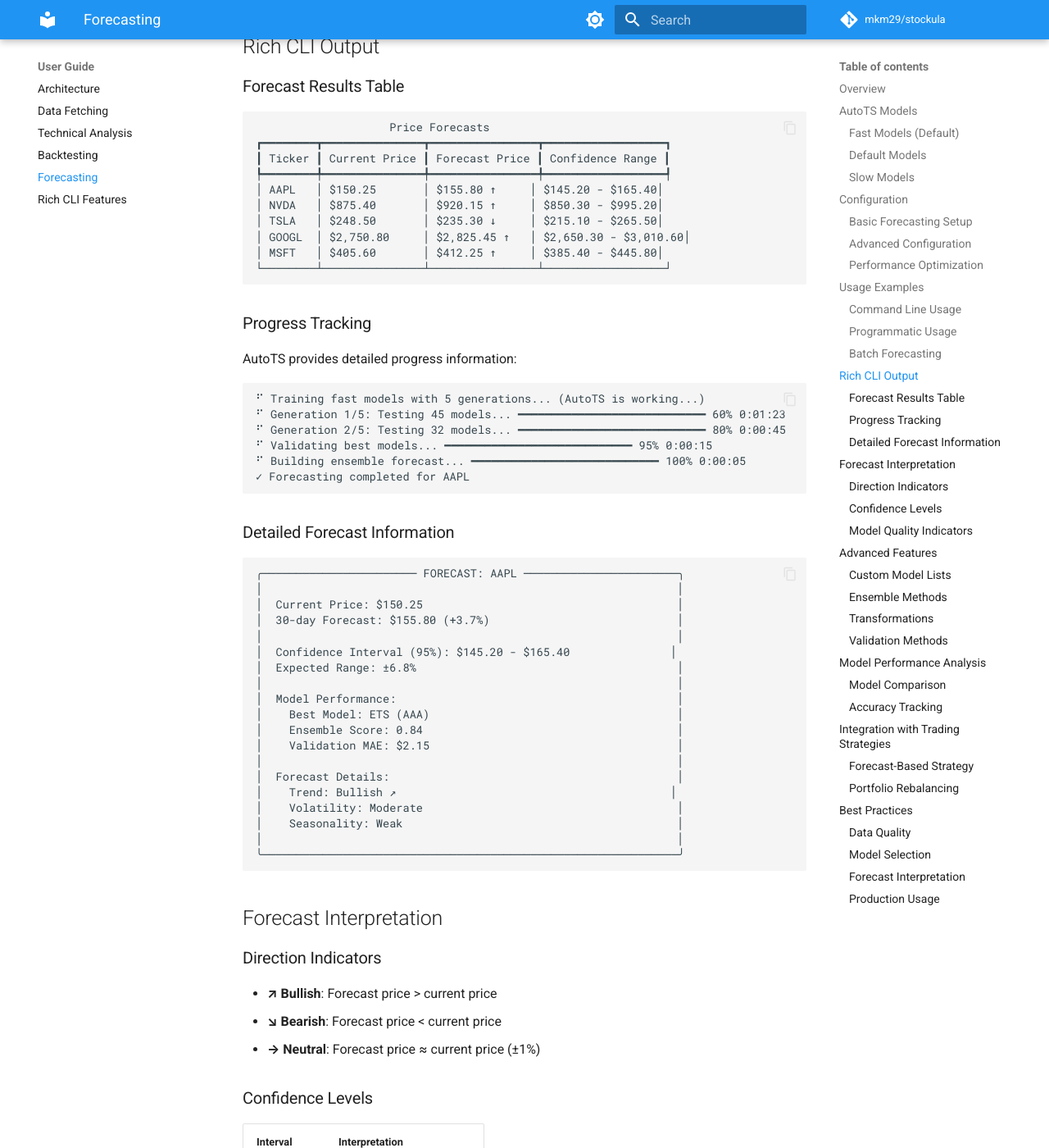
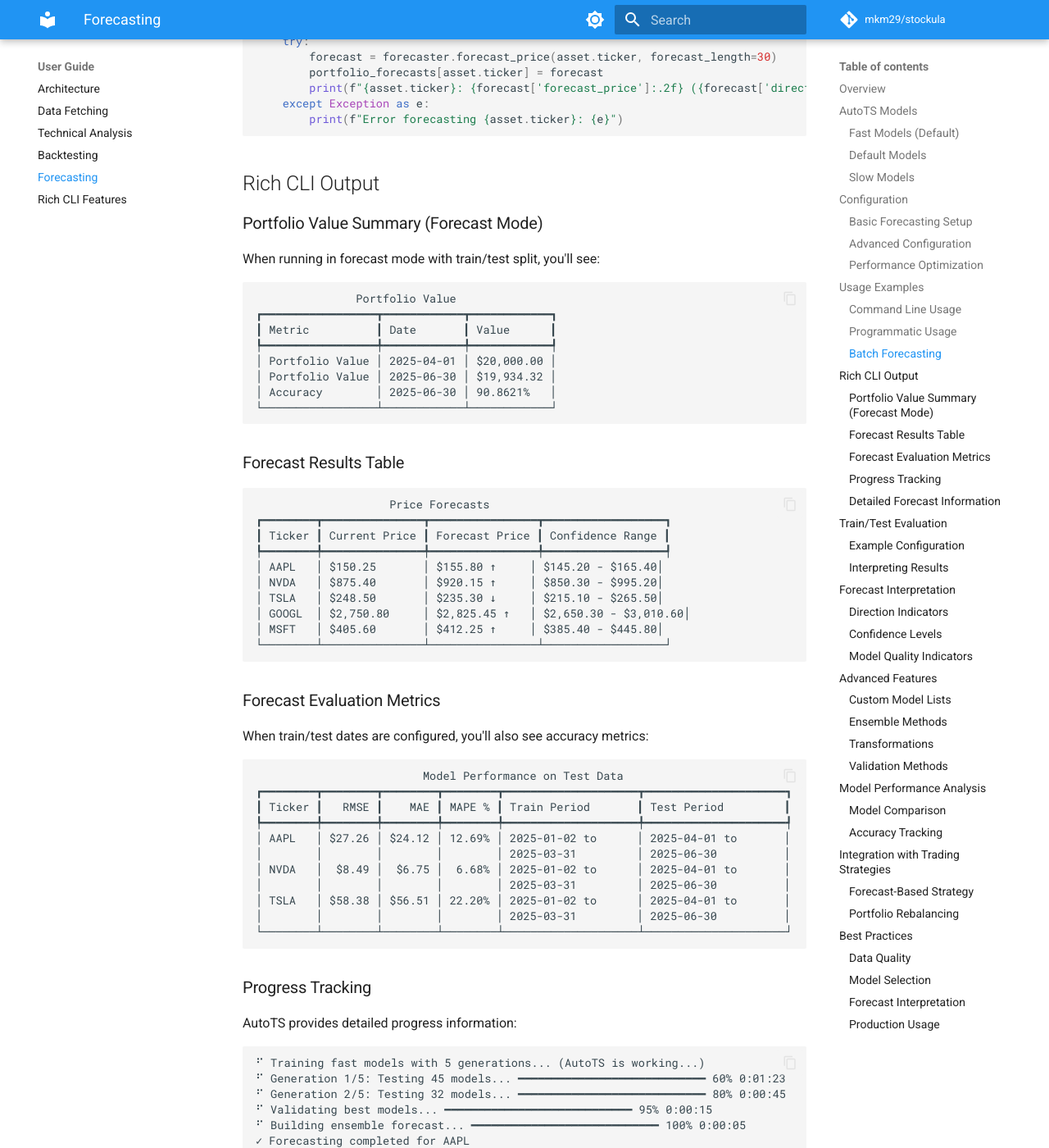
Before and after one commit to mkm29/stockula, an MkDocs documentation site: the page built from docs/user-guide/forecasting.md, in a window 1280 px wide and 1400 px high, scrolled down 3910 px. Shown: the whole window at 82% size. Built offline with MkDocs 1.6.1 and Material for MkDocs 9.7.7, drawn with Linux system fonts in a browser that asks for light colours; comment, search, counter and statistics services are not loaded; some of the changed text lies outside the part shown.

Commit message:
feat(docs): Update changelog and user guide for train/test evaluation enhancements
feat(docs): Add development documentation for AutoTS threading considerations

fix(backtesting): Suppress progress output in backtest runner

feat(main): Enhance portfolio value display with forecasted values and accuracy metrics

````diff
--- a/docs/user-guide/forecasting.md
+++ b/docs/user-guide/forecasting.md
@@ -10,6 +10,7 @@
 - **Multiple Models**: Ensemble of forecasting algorithms
 - **Confidence Intervals**: Statistical uncertainty quantification
 - **Model Validation**: Cross-validation and backtesting
+- **Train/Test Evaluation**: Historical accuracy assessment with RMSE, MAE, and MAPE metrics
 - **Performance Optimization**: Configurable speed vs. accuracy trade-offs
 - **Rich Visualization**: Progress tracking and result display
 
@@ -47,6 +48,13 @@
 ### Basic Forecasting Setup
 
 ```yaml
+# Data configuration with train/test split
+data:
+  train_start_date: "2025-01-01"   # Training data start
+  train_end_date: "2025-03-31"     # Training data end
+  test_start_date: "2025-04-01"    # Test data start (for evaluation)
+  test_end_date: "2025-06-30"      # Test data end
+
 forecast:
   forecast_length: 30           # Days to forecast
   model_list: "fast"            # fast, default, slow
@@ -173,6 +181,21 @@
 
 ## Rich CLI Output
 
+### Portfolio Value Summary (Forecast Mode)
+
+When running in forecast mode with train/test split, you'll see:
+
+```
+               Portfolio Value
+┏━━━━━━━━━━━━━━━━━┳━━━━━━━━━━━━┳━━━━━━━━━━━━┓
+┃ Metric          ┃ Date       ┃ Value      ┃
+┡━━━━━━━━━━━━━━━━━╇━━━━━━━━━━━━╇━━━━━━━━━━━━┩
+│ Portfolio Value │ 2025-04-01 │ $20,000.00 │
+│ Portfolio Value │ 2025-06-30 │ $19,934.32 │
+│ Accuracy        │ 2025-06-30 │ 90.8621%   │
+└─────────────────┴────────────┴────────────┘
+```
+
 ### Forecast Results Table
 
 ```
@@ -186,6 +209,24 @@
 │ GOOGL  │ $2,750.80     │ $2,825.45 ↑   │ $2,650.30 - $3,010.60│
 │ MSFT   │ $405.60       │ $412.25 ↑     │ $385.40 - $445.80│
 └────────┴───────────────┴────────────────┴──────────────────┘
+```
+
+### Forecast Evaluation Metrics
+
+When train/test dates are configured, you'll also see accuracy metrics:
+
+```
+                         Model Performance on Test Data
+┏━━━━━━━━┳━━━━━━━━┳━━━━━━━━┳━━━━━━━━┳━━━━━━━━━━━━━━━━━━━━┳━━━━━━━━━━━━━━━━━━━━━┓
+┃ Ticker ┃   RMSE ┃    MAE ┃ MAPE % ┃ Train Period       ┃ Test Period         ┃
+┡━━━━━━━━╇━━━━━━━━╇━━━━━━━━╇━━━━━━━━╇━━━━━━━━━━━━━━━━━━━━╇━━━━━━━━━━━━━━━━━━━━━┩
+│ AAPL   │ $27.26 │ $24.12 │ 12.69% │ 2025-01-02 to      │ 2025-04-01 to       │
+│        │        │        │        │ 2025-03-31         │ 2025-06-30          │
+│ NVDA   │  $8.49 │  $6.75 │  6.68% │ 2025-01-02 to      │ 2025-04-01 to       │
+│        │        │        │        │ 2025-03-31         │ 2025-06-30          │
+│ TSLA   │ $58.38 │ $56.51 │ 22.20% │ 2025-01-02 to      │ 2025-04-01 to       │
+│        │        │        │        │ 2025-03-31         │ 2025-06-30          │
+└────────┴────────┴────────┴────────┴────────────────────┴─────────────────────┘
 ```
 
 ### Progress Tracking
@@ -224,6 +265,38 @@
 │                                                              │
 ╰──────────────────────────────────────────────────────────────╯
 ```
+
+## Train/Test Evaluation
+
+When train/test dates are configured in your config file, Stockula automatically:
+
+1. **Trains models** on historical data from `train_start_date` to `train_end_date`
+2. **Makes predictions** for the period from `test_start_date` to `test_end_date`
+3. **Compares predictions** to actual prices during the test period
+4. **Calculates accuracy metrics**:
+   - **RMSE (Root Mean Square Error)**: Average prediction error in dollars
+   - **MAE (Mean Absolute Error)**: Average absolute error in dollars
+   - **MAPE (Mean Absolute Percentage Error)**: Average percentage error
+   - **Accuracy**: Calculated as 100% - MAPE
+
+### Example Configuration
+
+```yaml
+data:
+  train_start_date: "2025-01-01"   # 3 months of training data
+  train_end_date: "2025-03-31"
+  test_start_date: "2025-04-01"    # 3 months of test data
+  test_end_date: "2025-06-30"
+```
+
+### Interpreting Results
+
+- **Accuracy > 95%**: Excellent model performance
+- **Accuracy 90-95%**: Good model performance
+- **Accuracy 85-90%**: Acceptable performance
+- **Accuracy < 85%**: Consider adjusting model parameters
+
+The portfolio-level accuracy shown in the summary is the average of individual stock accuracies, weighted by their portfolio allocation.
 
 ## Forecast Interpretation
 
````
Also changed, not shown: CHANGELOG.md (+15 -0 lines), README.md (+1 -1 lines), REMOVE_THREADING_GUIDE.md (deleted, +0 -180 lines), docs/development/README.md (added, +33 -0 lines), docs/development/autots-threading-considerations.md (added, +107 -0 lines), 2 other files.
